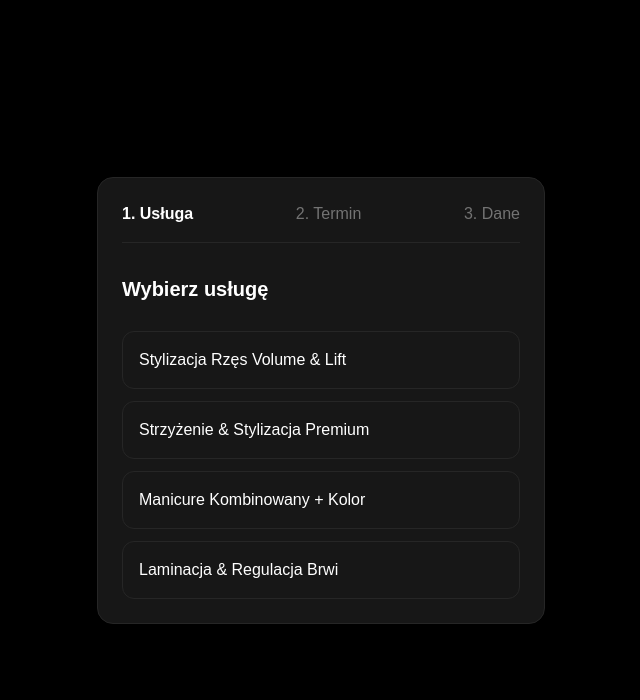
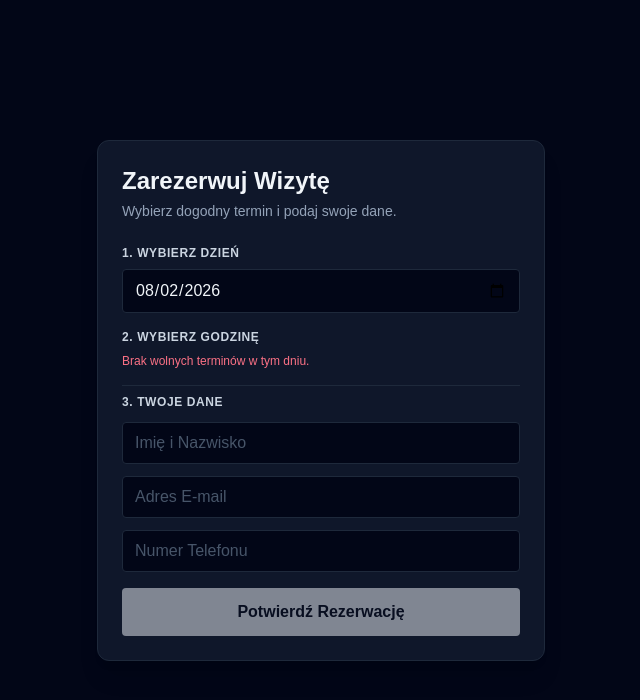
Before and after one commit to adelbertusshop/booking-app-mvp, a Next.js app: page / in a window 1280 px wide. Shown: the top 700 px of the page, without its empty margins (319-959 px from the left). Built offline with nearby package versions, Linux system fonts and the light colour scheme.

Commit message:
Add dynamic time slot availability

```diff
--- /dev/null
+++ b/app/api/appointments/available-slots/routr.ts
@@ -0,0 +1,48 @@
+import { NextResponse } from 'next/server';
+import { supabase } from '@/lib/supabase';
+
+// Definiujemy godziny otwarcia (np. od 09:00 do 17:00 co godzinę)
+const ALL_SLOTS = [
+  '09:00', '10:00', '11:00', '12:00',
+  '13:00', '14:00', '15:00', '16:00', '17:00'
+];
+
+export async function GET(req: Request) {
+  try {
+    const { searchParams } = new URL(req.url);
+    const dateStr = searchParams.get('date'); // Oczekujemy formatu YYYY-MM-DD
+
+    if (!dateStr) {
+      return NextResponse.json({ error: 'Brak podanej daty' }, { status: 400 });
+    }
+
+    // Zakres całego dnia: od 00:00:00 do 23:59:59
+    const startOfDay = `${dateStr}T00:00:00.000Z`;
+    const endOfDay = `${dateStr}T23:59:59.999Z`;
+
+    // Pobieramy tylko aktywne rezerwacje dla danego dnia
+    const { data: bookedAppointments, error } = await supabase
+      .from('appointments')
+      .select('start_time')
+      .neq('status', 'cancelled')
+      .gte('start_time', startOfDay)
+      .lte('start_time', endOfDay);
+
+    if (error) {
+      return NextResponse.json({ error: error.message }, { status: 400 });
+    }
+
+    // Wyciągamy zajęte godziny w formacie HH:MM
+    const bookedTimes = bookedAppointments.map((app) => {
+      const date = new Date(app.start_time);
+      return date.toLocaleTimeString('pl-PL', { hour: '2-digit', minute: '2-digit' });
+    });
+
+    // Filtrujemy sloty – zostawiamy tylko te, które nie są zajęte
+    const availableSlots = ALL_SLOTS.filter((slot) => !bookedTimes.includes(slot));
+
+    return NextResponse.json({ availableSlots, bookedTimes });
+  } catch (err: any) {
+    return NextResponse.json({ error: err.message || 'Błąd serwera' }, { status: 500 });
+  }
+}
--- a/app/page.tsx
+++ b/app/page.tsx
@@ -1,3 +1,200 @@
 'use client';
 
-export { default } from './demo/book/page';
+import { useState, useEffect } from 'react';
+
+export default function BookingPage() {
+  const [name, setName] = useState('');
+  const [email, setEmail] = useState('');
+  const [phone, setPhone] = useState('');
+  const [selectedDate, setSelectedDate] = useState('');
+  const [selectedTime, setSelectedTime] = useState('');
+
+  const [availableSlots, setAvailableSlots] = useState<string[]>([]);
+  const [loadingSlots, setLoadingSlots] = useState(false);
+  const [submitting, setSubmitting] = useState(false);
+  const [message, setMessage] = useState('');
+
+  // Domyślnie ustawiamy dzisiejszą datę
+  useEffect(() => {
+    const today = new Date().toISOString().split('T')[0];
+    setSelectedDate(today);
+  }, []);
+
+  // Pobieramy dostępne godziny po zmianie daty
+  useEffect(() => {
+    if (!selectedDate) return;
+
+    const fetchSlots = async () => {
+      setLoadingSlots(true);
+      setSelectedTime(''); // Resetujemy wybraną godzinę
+      try {
+        const res = await fetch(`/api/appointments/available-slots?date=${selectedDate}`);
+        const data = await res.json();
+        if (res.ok) {
+          setAvailableSlots(data.availableSlots || []);
+        } else {
+          console.error(data.error);
+        }
+      } catch (err) {
+        console.error('Błąd pobierania slotów:', err);
+      } finally {
+        setLoadingSlots(false);
+      }
+    };
+
+    fetchSlots();
+  }, [selectedDate]);
+
+  const handleSubmit = async (e: React.FormEvent) => {
+    e.preventDefault();
+    if (!selectedDate || !selectedTime) {
+      setMessage('Wybierz datę i godzinę!');
+      return;
+    }
+
+    setSubmitting(true);
+    setMessage('');
+
+    const fullStartDateTime = `${selectedDate}T${selectedTime}:00`;
+
+    try {
+      const res = await fetch('/api/appointments', {
+        method: 'POST',
+        headers: { 'Content-Type': 'application/json' },
+        body: JSON.stringify({
+          client_name: name,
+          client_email: email,
+          client_phone: phone,
+          start_time: fullStartDateTime,
+        }),
+      });
+
+      const data = await res.json();
+
+      if (res.ok) {
+        setMessage(' Rezerwacja złożona pomyślnie!');
+        setName('');
+        setEmail('');
+        setPhone('');
+        setSelectedTime('');
+        // Odświeżamy sloty po udanej rezerwacji
+        const refreshed = await fetch(`/api/appointments/available-slots?date=${selectedDate}`);
+        const refreshedData = await refreshed.json();
+        if (refreshed.ok) setAvailableSlots(refreshedData.availableSlots || []);
+      } else {
+        setMessage(` Błąd: ${data.error || 'Nie udało się zarezerwować.'}`);
+      }
+    } catch (err) {
+      setMessage(' Wystąpił błąd podczas wysyłania zgłoszenia.');
+    } finally {
+      setSubmitting(false);
+    }
+  };
+
+  return (
+    <main className="min-h-screen bg-slate-950 text-slate-100 flex items-center justify-center p-4">
+      <div className="max-w-md w-full bg-slate-900 border border-slate-800 p-6 rounded-xl shadow-xl space-y-6">
+        <div>
+          <h1 className="text-2xl font-bold text-slate-100">Zarezerwuj Wizytę</h1>
+          <p className="text-sm text-slate-400 mt-1">Wybierz dogodny termin i podaj swoje dane.</p>
+        </div>
+
+        <form onSubmit={handleSubmit} className="space-y-4">
+          <div>
+            <label className="block text-xs font-semibold text-slate-300 uppercase tracking-wider mb-2">
+              1. Wybierz Dzień
+            </label>
+            <input
+              type="date"
+              value={selectedDate}
+              onChange={(e) => setSelectedDate(e.target.value)}
+              required
+              className="w-full bg-slate-950 border border-slate-800 rounded px-3 py-2 text-slate-100 focus:outline-none focus:border-slate-500"
+            />
+          </div>
+
+          <div>
+            <label className="block text-xs font-semibold text-slate-300 uppercase tracking-wider mb-2">
+              2. Wybierz Godzinę
+            </label>
+            {loadingSlots ? (
+              <p className="text-xs text-slate-500">Sprawdzanie dostępności...</p>
+            ) : availableSlots.length === 0 ? (
+              <p className="text-xs text-rose-400">Brak wolnych terminów w tym dniu.</p>
+            ) : (
+              <div className="grid grid-cols-3 gap-2">
+                {availableSlots.map((slot) => (
+                  <button
+                    key={slot}
+                    type="button"
+                    onClick={() => setSelectedTime(slot)}
+                    className={`py-2 text-sm font-mono rounded border transition ${
+                      selectedTime === slot
+                        ? 'bg-slate-100 text-slate-950 font-bold border-white'
+                        : 'bg-slate-950 text-slate-300 border-slate-800 hover:border-slate-600'
+                    }`}
+                  >
+                    {slot}
+                  </button>
+                ))}
+              </div>
+            )}
+          </div>
+
+          <div className="pt-2 border-t border-slate-800 space-y-3">
+            <label className="block text-xs font-semibold text-slate-300 uppercase tracking-wider">
+              3. Twoje Dane
+            </label>
+
+            <div>
+              <input
+                type="text"
+                placeholder="Imię i Nazwisko"
+                value={name}
+                onChange={(e) => setName(e.target.value)}
+                required
+                className="w-full bg-slate-950 border border-slate-800 rounded px-3 py-2 text-slate-100 placeholder-slate-600 focus:outline-none focus:border-slate-500"
+              />
+            </div>
+
+            <div>
+              <input
+                type="email"
+                placeholder="Adres E-mail"
+                value={email}
+                onChange={(e) => setEmail(e.target.value)}
+                required
+                className="w-full bg-slate-950 border border-slate-800 rounded px-3 py-2 text-slate-100 placeholder-slate-600 focus:outline-none focus:border-slate-500"
+              />
+            </div>
+
+            <div>
+              <input
+                type="tel"
+                placeholder="Numer Telefonu"
+                value={phone}
+                onChange={(e) => setPhone(e.target.value)}
+                required
+                className="w-full bg-slate-950 border border-slate-800 rounded px-3 py-2 text-slate-100 placeholder-slate-600 focus:outline-none focus:border-slate-500"
+              />
+            </div>
+          </div>
+
+          <button
+            type="submit"
+            disabled={submitting || !selectedTime}
+            className="w-full bg-slate-100 hover:bg-white text-slate-950 font-semibold py-3 rounded transition disabled:opacity-50 disabled:cursor-not-allowed"
+          >
+            {submitting ? 'Zapisywanie...' : 'Potwierdź Rezerwację'}
+          </button>
+        </form>
+
+        {message && (
+          <p className="text-center text-sm font-medium text-slate-300 bg-slate-950 py-2 border border-slate-800 rounded">
+            {message}
+          </p>
+        )}
+      </div>
+    </main>
+  );
+}
```
